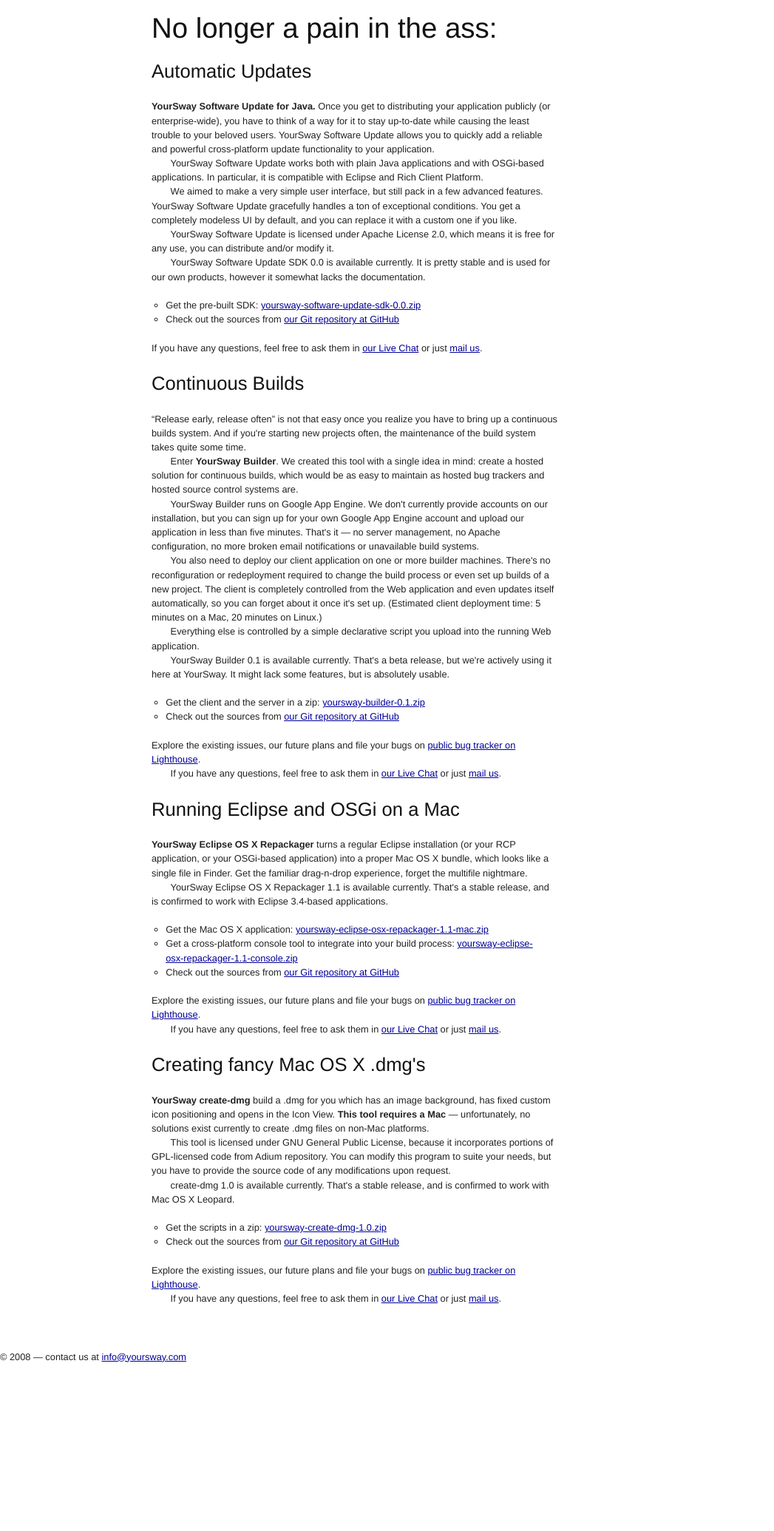
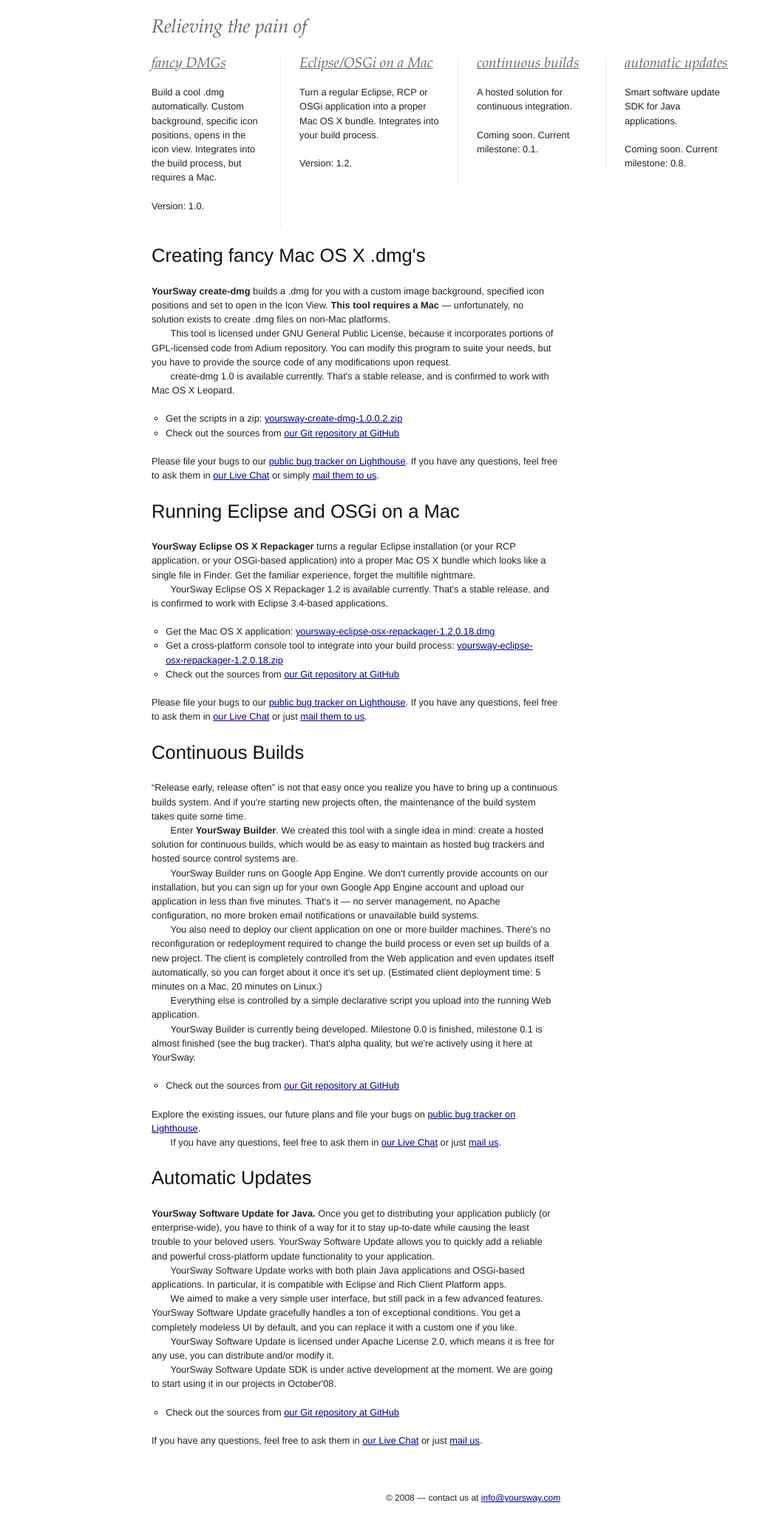
Before and after one commit to andreyvit/yoursway-site, a Django app: template templates/site/free.html in a window 1280 px wide. Shown: the whole page at 74% size, without its empty margins (0-1047 px from the left). Before the commit the page ends 1842 px from the top, so only its background shows below. Run offline with Django 3.2, Linux system fonts and the light colour scheme; the template is opened without the code that fills it, so the values that code supplies are empty.

Commit message:
More copywriting. The site is officially released to public.

```diff
--- a/static/css/style.css
+++ b/static/css/style.css
@@ -2,6 +2,8 @@
 	http://127.0.0.1:8000/media/style.css
 	http://localhost:8000/media/style.css
 */
+
+#footer { font-size: 9pt; text-align: center; }
 
 /* vertical -------------------------------- */
 
@@ -116,9 +118,6 @@
 
 #content_menu div a:hover { color: #00c000; }
 */
-/* footer appearance -------------------------------- */
-
-#footer { font-size: 9pt; text-align: center; }
 
 /* newer styles ----------------------------------- */
 
--- a/templates/base.html
+++ b/templates/base.html
@@ -40,8 +40,10 @@
 
       {% block contents %}{% endblock %}
     </div>
+
 		<div id="footer">
 			 &copy; 2008 — contact us at <a href="mailto:info@yoursway.com">info@yoursway.com</a>
 		</div>
+
 	</body>
 </html>
--- a/templates/site/free.html
+++ b/templates/site/free.html
@@ -1,34 +1,98 @@
 {% extends "../base.html" %}
-{% block title %}Small tools by YourSway{% endblock %}
+{% block title %}Free tools by YourSway{% endblock %}
 
 {% block contents %}
 
 <div class="column prepend-1 span-14 append-9">
 
-<h1>No longer a pain in the ass:</h1>
+	<h2 class="alt">Relieving the pain of</h2>
 
+</div>
 
-<h2>Automatic Updates</h2>
+<div class="column prepend-1 span-4 colborder">
 
-<p><b>YourSway Software Update for Java.</b> Once you get to distributing your application publicly (or enterprise-wide), you have to think of a way for it to stay up-to-date while causing the least trouble to your beloved users. YourSway Software Update allows you to quickly add a reliable and powerful cross-platform update functionality to your application.</p>
+	<h3 class="alt"><a class="quiet" href="#createdmg">fancy DMGs</a></h3>
 
-<p>YourSway Software Update works both with plain Java applications and with OSGi-based applications. In particular, it is compatible with Eclipse and Rich Client Platform.</p>
+	<p>Build a cool .dmg automatically. Custom background, specific icon positions, opens in the icon view. Integrates into the build process, but requires a Mac.</p>
 
-<p>We aimed to make a very simple user interface, but still pack in a few advanced features. YourSway Software Update gracefully handles a ton of exceptional conditions. You get a completely modeless UI by default, and you can replace it with a custom one if you like.</p>
+	<div>
+		<p>Version: 1.0.</p>
+	</div>
 
-<p>YourSway Software Update is licensed under Apache License 2.0, which means it is free for any use, you can distribute and/or modify it.</p>
+</div>
 
-<p>YourSway Software Update SDK 0.0 is available currently. It is pretty stable and is used for our own products, however it somewhat lacks the documentation.</p>
-<ul>
-	<li>Get the pre-built SDK: <a href="#">yoursway-software-update-sdk-0.0.zip</a></li>
-	<li>Check out the sources from <a href="http://github.com/andreyvit/yoursway-builder/">our Git repository at GitHub</a></li>
-</ul>
-<p>If you have any questions, feel free to ask them in <a href="http://livechat.yoursway.com/">our Live Chat</a> or just <a href="mailto:support@yoursway.com">mail us</a>.</p>
+<div class="column span-5 colborder">
+
+	<h3 class="alt"><a class="quiet" href="#repackager">Eclipse/OSGi on a Mac</a></h3>
+
+	<p>Turn a regular Eclipse, RCP or OSGi application into a proper Mac OS X bundle. Integrates into your build process.</p>
+
+	<div>
+		<p>Version: 1.2.</p>
+	</div>
+
+</div>
+
+<div class="column span-4 colborder">
+
+	<h3 class="alt"><a class="quiet" href="#builder">continuous builds</a></h3>
+
+	<p>A hosted solution for continuous integration.</p>
+
+	<div>
+		<p>Coming soon. Current milestone: 0.1.</p>
+	</div>
+
+</div>
+
+<div class="column span-4 last">
+
+	<h3 class="alt"><a class="quiet" href="#updater">automatic updates</a></h3>
+
+	<p>Smart software update SDK for Java applications.</p>
+
+	<div>
+		<p>Coming soon. Current milestone: 0.8.</p>
+	</div>
+
+</div>
 
 
 
+<div class="column prepend-1 span-14 append-9">
 
-<h2>Continuous Builds</h2>
+	<hr class="space">
+
+<h2><a name="createdmg"></a>Creating fancy Mac OS X .dmg's</h2>
+
+<p><b>YourSway create-dmg</b> builds a .dmg for you with a custom image background, specified icon positions and set to open in the Icon View. <b>This tool requires a Mac</b> — unfortunately, no solution exists to create .dmg files on non-Mac platforms.</p>
+
+<p>This tool is licensed under GNU General Public License, because it incorporates portions of GPL-licensed code from Adium repository. You can modify this program to suite your needs, but you have to provide the source code of any modifications upon request.</p>
+
+<p>create-dmg 1.0 is available currently. That's a stable release, and is confirmed to work with Mac OS X Leopard.</p>
+<ul>
+	<li>Get the scripts in a zip: <a href="http://download.yoursway.com/yoursway-create-dmg-1.0.0.2.zip">yoursway-create-dmg-1.0.0.2.zip</a></li>
+	<li>Check out the sources from <a href="http://github.com/andreyvit/yoursway-create-dmg/">our Git repository at GitHub</a></li>
+</ul>
+<p>Please file your bugs to our <a href="http://yoursway.lighthouseapp.com/projects/15884-create-dmg/overview">public bug tracker on Lighthouse</a>. If you have any questions, feel free to ask them in <a href="http://livechat.yoursway.com/">our Live Chat</a> or simply <a href="mailto:support@yoursway.com">mail them to us</a>.</p>
+
+
+
+<h2><a name="repackager"></a>Running Eclipse and OSGi on a Mac</h2>
+
+<p><b>YourSway Eclipse OS X Repackager</b> turns a regular Eclipse installation (or your RCP application, or your OSGi-based application) into a proper Mac OS X bundle which looks like a single file in Finder. Get the familiar experience, forget the multifile nightmare.</p>
+
+<p>YourSway Eclipse OS X Repackager 1.2 is available currently. That's a stable release, and is confirmed to work with Eclipse 3.4-based applications.</p>
+<ul>
+	<li>Get the Mac OS X application: <a href="http://download.yoursway.com/yoursway-eclipse-osx-repackager-1.2.0.18.zip">yoursway-eclipse-osx-repackager-1.2.0.18.dmg</a></li>
+	<li>Get a cross-platform console tool to integrate into your build process: <a href="http://download.yoursway.com/yoursway-eclipse-osx-repackager-1.2.0.18.zip">yoursway-eclipse-osx-repackager-1.2.0.18.zip</a></li>
+	<li>Check out the sources from <a href="http://github.com/andreyvit/yoursway-eclipse-osx-repackager/">our Git repository at GitHub</a></li>
+</ul>
+<p>Please file your bugs to our <a href="http://yoursway.lighthouseapp.com/projects/15884-create-dmg/overview">public bug tracker on Lighthouse</a>. If you have any questions, feel free to ask them in <a href="http://livechat.yoursway.com/">our Live Chat</a> or just <a href="mailto:support@yoursway.com">mail them to us</a>.</p>
+
+
+
+<h2><a name="builder"></a>Continuous Builds</h2>
 
 <p>“Release early, release often” is not that easy once you realize you have to bring up a continuous builds system. And if you're starting new projects often, the maintenance of the build system takes quite some time.</p>
 
@@ -40,9 +104,9 @@
 
 <p>Everything else is controlled by a simple declarative script you upload into the running Web application.</p>
 
-<p>YourSway Builder 0.1 is available currently. That's a beta release, but we're actively using it here at YourSway. It might lack some features, but is absolutely usable.</p>
+<p>YourSway Builder is currently being developed. Milestone 0.0 is finished, milestone 0.1 is almost finished (see the bug tracker). That's alpha quality, but we're actively using it here at YourSway.</p>
 <ul>
-	<li>Get the client and the server in a zip: <a href="#">yoursway-builder-0.1.zip</a></li>
+	<!-- <li>Get the client and the server in a zip: <a href="#">yoursway-builder-0.1.zip</a></li> -->
 	<li>Check out the sources from <a href="http://github.com/andreyvit/yoursway-builder/">our Git repository at GitHub</a></li>
 </ul>
 <p>Explore the existing issues, our future plans and file your bugs on <a href="http://yoursway.lighthouseapp.com/projects/15885-builder/overview">public bug tracker on Lighthouse</a>.</p>
@@ -50,36 +114,23 @@
 
 
 
+<h2><a name="updater"></a>Automatic Updates</h2>
 
-<h2>Running Eclipse and OSGi on a Mac</h2>
+<p><b>YourSway Software Update for Java.</b> Once you get to distributing your application publicly (or enterprise-wide), you have to think of a way for it to stay up-to-date while causing the least trouble to your beloved users. YourSway Software Update allows you to quickly add a reliable and powerful cross-platform update functionality to your application.</p>
 
-<p><b>YourSway Eclipse OS X Repackager</b> turns a regular Eclipse installation (or your RCP application, or your OSGi-based application) into a proper Mac OS X bundle, which looks like a single file in Finder. Get the familiar drag-n-drop experience, forget the multifile nightmare.</p>
+<p>YourSway Software Update works with both plain Java applications and OSGi-based applications. In particular, it is compatible with Eclipse and Rich Client Platform apps.</p>
 
-<p>YourSway Eclipse OS X Repackager 1.1 is available currently. That's a stable release, and is confirmed to work with Eclipse 3.4-based applications.</p>
+<p>We aimed to make a very simple user interface, but still pack in a few advanced features. YourSway Software Update gracefully handles a ton of exceptional conditions. You get a completely modeless UI by default, and you can replace it with a custom one if you like.</p>
+
+<p>YourSway Software Update is licensed under Apache License 2.0, which means it is free for any use, you can distribute and/or modify it.</p>
+
+<p>YourSway Software Update SDK is under active development at the moment. We are going to start using it in our projects in October'08.</p>
 <ul>
-	<li>Get the Mac OS X application: <a href="#">yoursway-eclipse-osx-repackager-1.1-mac.zip</a></li>
-	<li>Get a cross-platform console tool to integrate into your build process: <a href="#">yoursway-eclipse-osx-repackager-1.1-console.zip</a></li>
-	<li>Check out the sources from <a href="http://github.com/andreyvit/yoursway-eclipse-osx-repackager/">our Git repository at GitHub</a></li>
+	<!-- <li>Get the pre-built SDK: <a href="#">yoursway-software-update-sdk-0.0.zip</a></li> -->
+	<li>Check out the sources from <a href="http://github.com/andreyvit/yoursway-builder/">our Git repository at GitHub</a></li>
 </ul>
-<p>Explore the existing issues, our future plans and file your bugs on <a href="http://yoursway.lighthouseapp.com/projects/15884-create-dmg/overview">public bug tracker on Lighthouse</a>.</p>
 <p>If you have any questions, feel free to ask them in <a href="http://livechat.yoursway.com/">our Live Chat</a> or just <a href="mailto:support@yoursway.com">mail us</a>.</p>
 
-
-
-
-<h2>Creating fancy Mac OS X .dmg's</h2>
-
-<p><b>YourSway create-dmg</b> build a .dmg for you which has an image background, has fixed custom icon positioning and opens in the Icon View. <b>This tool requires a Mac</b> — unfortunately, no solutions exist currently to create .dmg files on non-Mac platforms.</p>
-
-<p>This tool is licensed under GNU General Public License, because it incorporates portions of GPL-licensed code from Adium repository. You can modify this program to suite your needs, but you have to provide the source code of any modifications upon request.</p>
-
-<p>create-dmg 1.0 is available currently. That's a stable release, and is confirmed to work with Mac OS X Leopard.</p>
-<ul>
-	<li>Get the scripts in a zip: <a href="#">yoursway-create-dmg-1.0.zip</a></li>
-	<li>Check out the sources from <a href="http://github.com/andreyvit/yoursway-create-dmg/">our Git repository at GitHub</a></li>
-</ul>
-<p>Explore the existing issues, our future plans and file your bugs on <a href="http://yoursway.lighthouseapp.com/projects/15884-create-dmg/overview">public bug tracker on Lighthouse</a>.</p>
-<p>If you have any questions, feel free to ask them in <a href="http://livechat.yoursway.com/">our Live Chat</a> or just <a href="mailto:support@yoursway.com">mail us</a>.</p>
 
 </div>
 
```
Also changed, not shown: templates/site/aboutus.html (+39 -17 lines).
